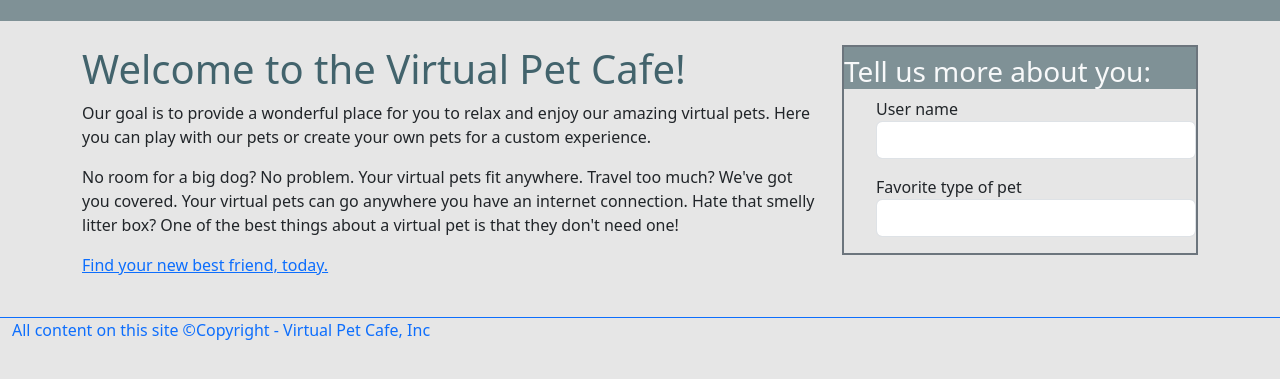
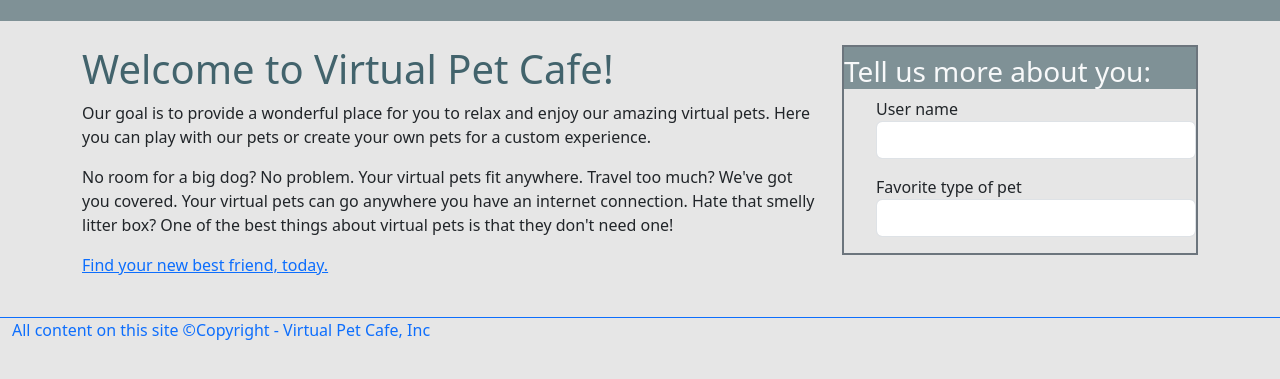
Before and after one commit to abdurzs/petcafe, a plain HTML site: page index.html in a window 1280 px wide. Shown: the part 175-554 px from the top of the page. Drawn offline with nearby package versions, Linux system fonts and the light colour scheme.

Commit message:
Wip copy edit (#2)
* copy edits for index

* Copy edit for index heading

```diff
--- a/index.html
+++ b/index.html
@@ -38,12 +38,13 @@
         <article>
           <div class="row">
           <div class="col-md-8">
-          <h1 class="text-danger">Welcome to the Virtual Pet Cafe!</h1>
+          <h1 class="text-danger">Welcome to Virtual Pet Cafe!</h1>
+
           <p>Our goal is to provide a wonderful place for you to relax and enjoy our amazing virtual pets.
             Here you can play with our pets or create your own pets for a custom experience.</p>
           <p>No room for a big dog? No problem. Your virtual pets fit anywhere. Travel too much? We've got you covered.
             Your virtual pets can go anywhere you have an internet connection. Hate that smelly litter box?
-            One of the best things about a virtual pet is that they don't need one!</p>
+            One of the best things about virtual pets is that they don't need one!</p>
           <p>
             <a href="pet-list.html">Find your new best friend, today.</a>
           </p>
```
